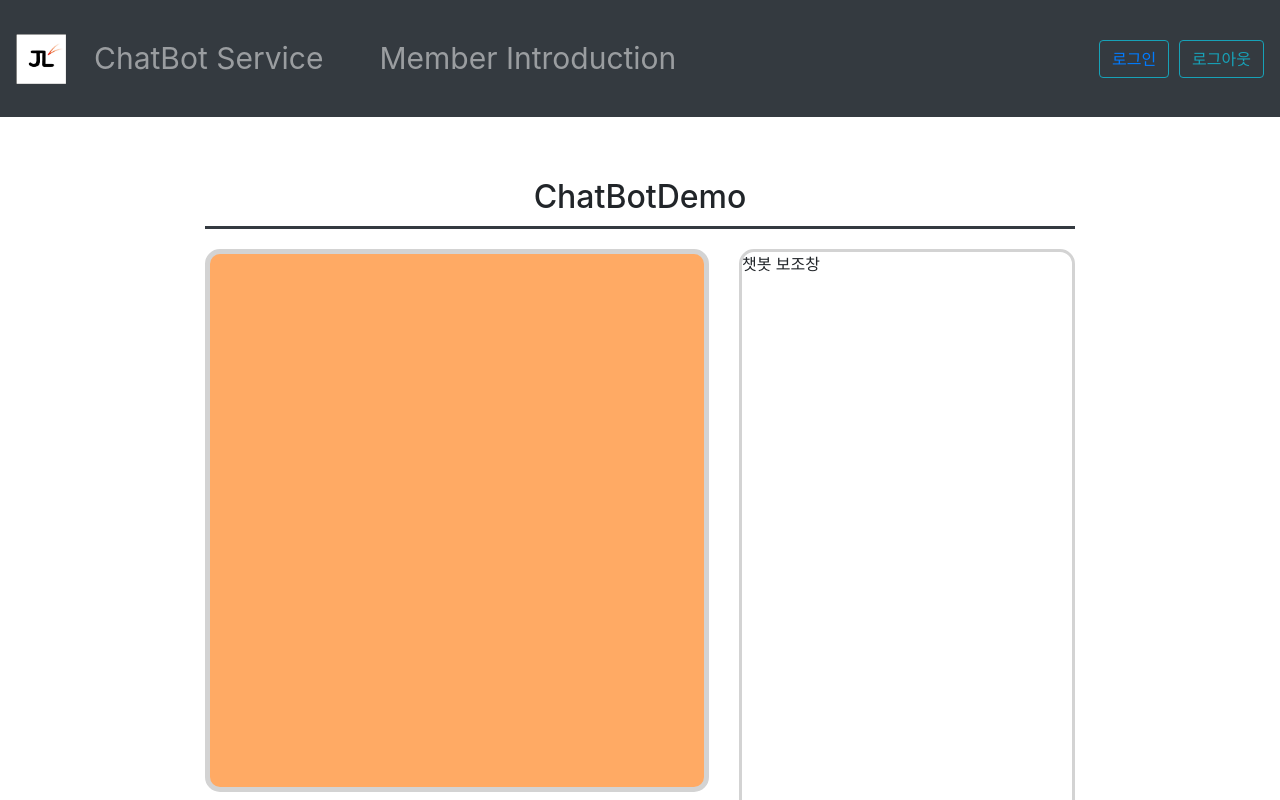
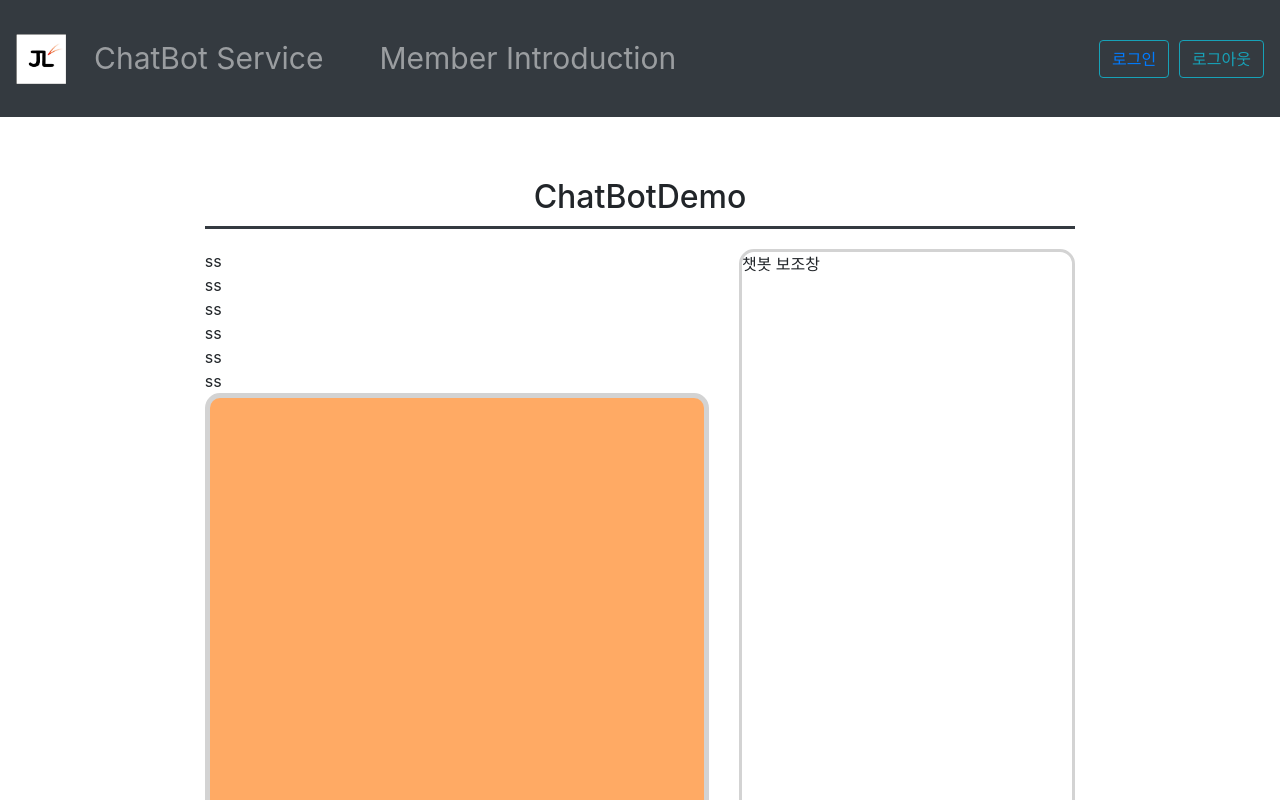
Before and after one commit to horingring/ChatBotService, a React app in the folder src/main/frontend/: page /ChatBotDemo in a window 1280 px wide. Shown: the top 800 px of the page. Built offline with nearby package versions, Linux system fonts and the light colour scheme.

Commit message:
Add testDiv

```diff
--- a/src/main/frontend/src/Pages/ChatBotDemo/ChatBotChatting.jsx
+++ b/src/main/frontend/src/Pages/ChatBotDemo/ChatBotChatting.jsx
@@ -3,6 +3,18 @@ import React from 'react';
 const ChatBotChatting = () => {
     return (
         <div id="ChatBotChatting_Container">
+            {/* test용 주석 */}
+            <div id="forTest1">ss</div>
+            <div id="forTest2">ss</div>
+
+            <div id="forTest3">ss</div>
+
+            <div id="forTest4">ss</div>
+
+            <div id="forTest5">ss</div>
+
+            <div id="forTest6">ss</div>
+
             <div id="ChatBotChattingBox"></div>     {/* 챗봇채팅창 */}
             <div id="ChatBotInputBox_Container">    {/* 챗봇입력 컨테이너 */}
                 <form id="InputForm"                //form
```
